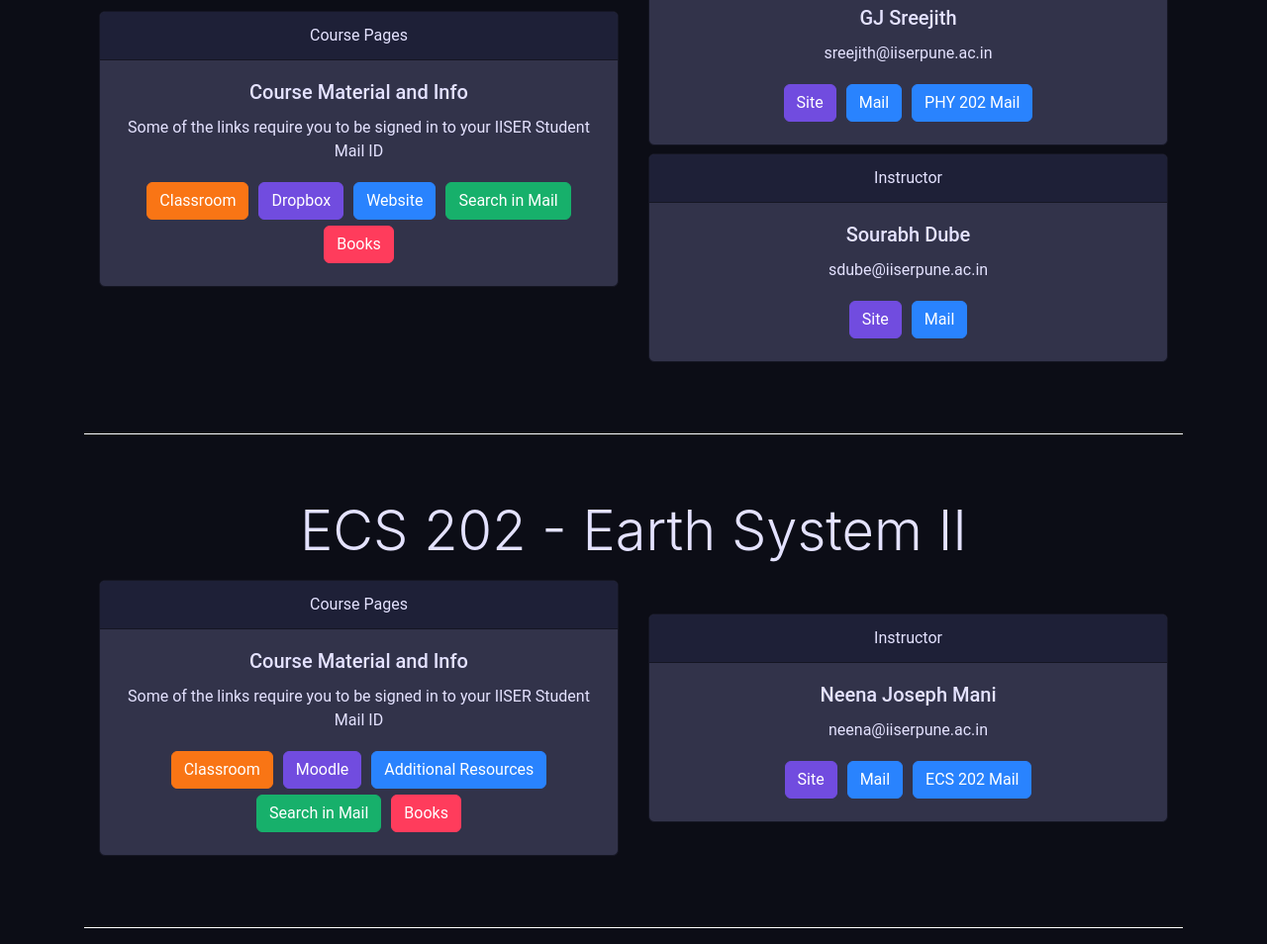
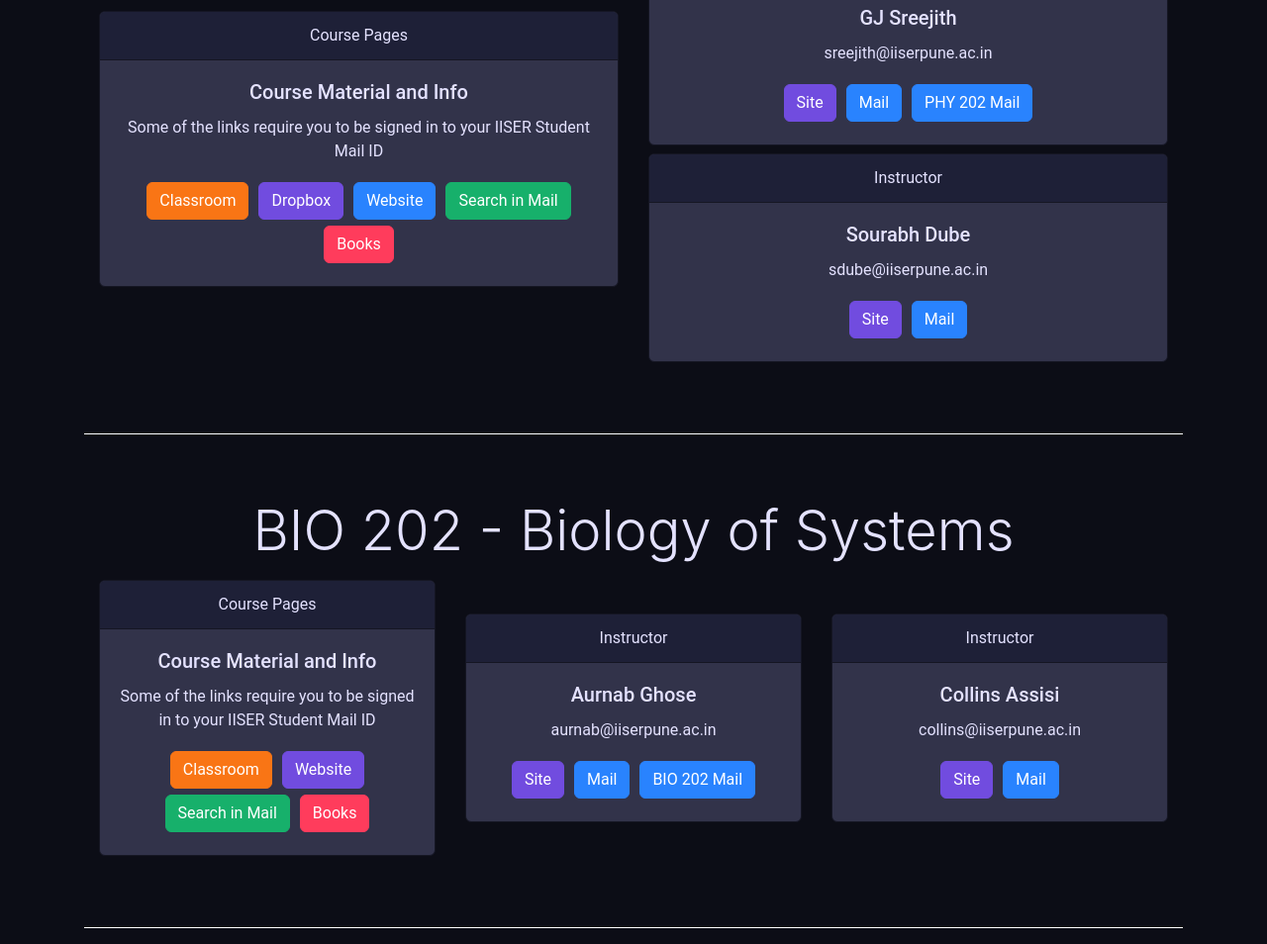
Before and after one commit to TheReconPilot/iiserp-sem4, a plain HTML site: page index.html in a window 1280 px wide. Shown: the part 1843-2797 px from the top of the page at 99% size. Drawn offline with nearby package versions, Linux system fonts and the light colour scheme.

Commit message:
Add BIO 202

```diff
--- a/index.html
+++ b/index.html
@@ -48,6 +48,9 @@
             </li>
             <li class="nav-item">
               <a class="nav-link" href="#phy202">PHY 202</a>
+            </li>
+            <li class="nav-item">
+              <a class="nav-link" href="#bio202">BIO 202</a>
             </li>
             <li class="nav-item">
               <a class="nav-link" href="#ecs202">ECS 202</a>
@@ -330,6 +333,94 @@
 
         <!-----------------------------------  ECS 202  --------------------------------->
 
+
+        <hr class="spacer" id="bio202">
+        <h1 class="display-2">BIO 202 - Biology of Systems</h1>
+
+        <div class="container">
+          <div class="row align-items-center">
+
+            <div class="col">
+
+              <div class="card my-2">
+                <div class="card-header">
+                  Course Pages
+                </div>
+                <div class="card-body">
+                  <h5 class="card-title">Course Material and Info</h5>
+                  <p>Some of the links require you to be signed in to your IISER Student Mail ID</p>
+                  <a href="https://classroom.google.com/u/1/c/NjQ0NTk4MTM2Njla" target="_blank">
+                    <button type="button" class="btn btn-warning">Classroom</button>
+                  </a>
+                  <a href="https://sites.google.com/a/acads.iiserpune.ac.in/bio202-spring-2017/" target="_blank">
+                    <button type="button" class="btn btn-primary">Website</button>
+                  </a>
+
+                  <a href="https://mail.google.com/mail/u/1/#search/BIO+202" target="_blank">
+                    <button type="button" class="btn btn-success text-white">Search in Mail</button>
+                  </a>
+                  <a href="http://bit.ly/iiserpsem4" target="_blank">
+                    <button type="button" class="btn btn-danger">Books</button>
+                  </a>
+                </div>
+              </div>
+
+            </div>
+
+            <div class="col">
+
+              <div class="card my-2">
+                <div class="card-header">
+                  Instructor
+                </div>
+                <div class="card-body">
+                  <h5 class="card-title">Aurnab Ghose</h5>
+                  <p>aurnab@iiserpune.ac.in</p>
+                  <a href="http://www.iiserpune.ac.in/people/faculty-details/24" target="_blank">
+                    <button type="button" class="btn btn-primary">Site</button>
+                  </a>
+
+                  <a href="mailto:aurnab@iiserpune.ac.in" target="_blank">
+                    <button type="button" class="btn btn-info">Mail</button>
+                  </a>
+
+                  <a href="mailto:bio202@students.iiserpune.ac.in" target="_blank">
+                    <button type="button" class="btn btn-info">BIO 202 Mail</button>
+                  </a>
+
+                </div>
+              </div>
+
+
+          </div>
+
+          <div class="col">
+            <div class="card my-2">
+              <div class="card-header">
+                Instructor
+              </div>
+              <div class="card-body">
+                <h5 class="card-title">Collins Assisi</h5>
+                <p>collins@iiserpune.ac.in</p>
+                <a href="http://www.iiserpune.ac.in/people/faculty-details/95" target="_blank">
+                  <button type="button" class="btn btn-primary">Site</button>
+                </a>
+
+                <a href="mailto:collins@iiserpune.ac.in" target="_blank">
+                  <button type="button" class="btn btn-info">Mail</button>
+                </a>
+
+              </div>
+            </div>
+
+          </div>
+          </div>
+        </div>
+
+        <hr my-5>
+
+        <!-----------------------------------  ECS 202  --------------------------------->
+
         <hr class="spacer" id="ecs202">
         <h1 class="display-2">ECS 202 - Earth System II</h1>
 
```
